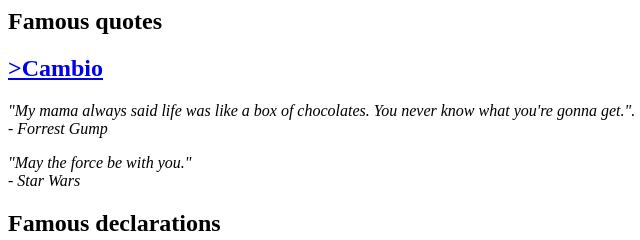
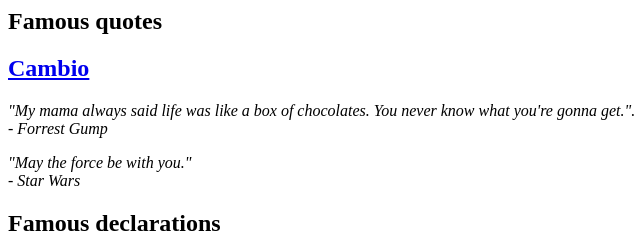
Before and after one commit to rperser2212/www, a plain HTML site: page index.html in a window 1280 px wide. Shown: the top 240 px of the page, 0-640 px from the left. Drawn offline with Linux system fonts and the light colour scheme.

Commit message:
Update index.html

```diff
--- a/index.html
+++ b/index.html
@@ -13,7 +13,7 @@
     <body>
 
     <h2>Famous quotes</h2>
-        <h2><a href="dos.html">>Cambio</a></h2>
+        <h2><a href="dos.html">Cambio</a></h2>
     <p class="quote">
     "My mama always said life was like a box of chocolates. You never know what you're gonna get.".
     <br> - Forrest Gump
```
